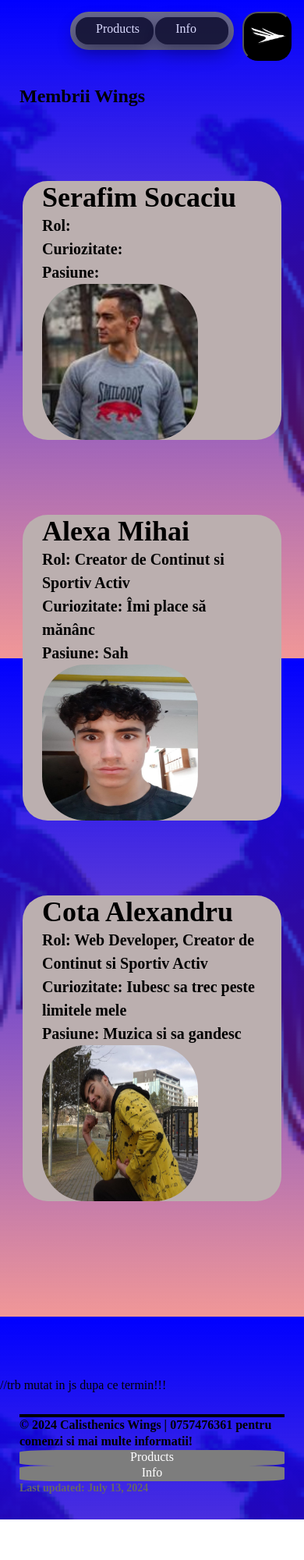
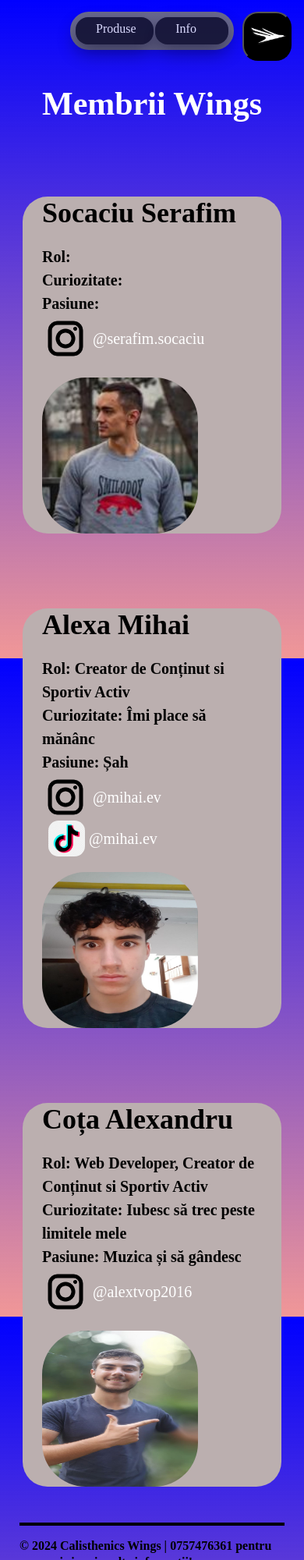
Before and after one commit to sksksk2024/Wings, a website: page info.html in a window 390 px wide. Shown: the top 2000 px of the page at 78% size. Before the commit the page ends 1948 px from the top, so only its background shows below. Drawn offline with Linux system fonts and the light colour scheme.

Commit message:
Social tags for members, colorful burger menu and resolved the js issue

```diff
--- a/app/js/script.js
+++ b/app/js/script.js
@@ -68,10 +68,12 @@ function galleryspin(sign) {
 //last updated
 document.addEventListener('DOMContentLoaded', () => {
   const updateDateElement = document.getElementById('update-date');
-  const lastModified = new Date(document.lastModified);
+  if (updateDateElement) {
+    const lastModified = new Date(document.lastModified);
 
-  const options = { year: 'numeric', month: 'long', day: 'numeric' };
-  const formattedDate = lastModified.toLocaleDateString(undefined, options);
+    const options = { year: 'numeric', month: 'long', day: 'numeric' };
+    const formattedDate = lastModified.toLocaleDateString(undefined, options);
 
-  updateDateElement.textContent = formattedDate;
+    updateDateElement.textContent = formattedDate;
+  }
 });
--- a/app/scss/components/_topnav.scss
+++ b/app/scss/components/_topnav.scss
@@ -56,7 +56,8 @@ body.menu-open .sliders {
     margin-inline-start: auto;
     margin-block-end: 8rem;
     cursor: pointer;
-    background-color: var(--white);
+    background: radial-gradient(circle, red, white);
+    // background-color: var(--white);
 
     @media (max-width: 28.875em) {
       position: relative;
@@ -79,6 +80,7 @@ body.menu-open .sliders {
     background-color: var(--dkblack);
     translate: 100vw 0;
     transition: translate 0.5s ease-in-out;
+    background: radial-gradient(circle, black, white);
 
     translate: 0;
     opacity: 0;
@@ -112,6 +114,11 @@ body.menu-open .sliders {
       padding: 0.5rem 1rem; /* Adjust padding as needed */
       border-radius: 0.25rem; /* Adjust border radius as needed */
       cursor: pointer; /* Change cursor on hover */
+      background: radial-gradient(yellow, orange, red);
+      color: black;
+      font-weight: bold;
+      font-size: 60px;
+      border-radius: 94px;
 
       &:hover {
         background-color: #666; /* Change background color on hover */
--- a/app/scss/components/card.scss
+++ b/app/scss/components/card.scss
@@ -2,7 +2,7 @@
 
 .body {
   background: linear-gradient(var(--blue), rgba(226, 48, 48, 0.5)),
-              url('../../images/wings1.png') no-repeat center center fixed;
+              no-repeat center center fixed;
     background-size: cover;
 }
 
--- a/app/scss/components/footer.scss
+++ b/app/scss/components/footer.scss
@@ -1,9 +1,7 @@
 @use '../util/' as *;
 
 .footer {
-  position: relative;
-  bottom: -227px;
-  height: 16vh;
+  height: 20vh;
   hr {
     border: 2px solid var(--dkblack);
   }
@@ -22,12 +20,15 @@
     height: 20px;
   }
 
-  #last-updated {
-    font-size: 0.875rem;
-    color: #666;
+  &__1 {
+    position: relative;
+    bottom: -247px;
+    height: 58vh;
+    // background-color: var(--coolorange)ș
   }
 
   #update-date {
+    font-size: 0.875rem;
     font-weight: bold;
   }
 }
--- a/app/scss/components/membrii.scss
+++ b/app/scss/components/membrii.scss
@@ -9,9 +9,6 @@
     font-weight: 700;
   }
 
-  &__description {
-  }
-
   img {
     //pozele sa fie in dreapta jos!!!
     border-radius: 28%;
@@ -20,4 +17,26 @@
     height: 200px;
     width: 200px;
   }
+
+  &__h1 {
+    color: white;
+    display: flex;
+    justify-content: center;
+    font-size: 42px;
+  }
+
+  &__social {
+    display: inline-block;
+    vertical-align: middle;
+    max-width: 60px;
+    max-height: 60px;
+    margin-right: 10px;
+  }
+
+  &__tag {
+    display: inline-block;
+    vertical-align: middle;
+    white-space: nowrap;
+    font-weight: normal;
+  }
 }
--- a/app/scss/components/parallettes.scss
+++ b/app/scss/components/parallettes.scss
@@ -1,5 +1,5 @@
 *{
-  margin: 0;
+  // margin: 0;
   padding: 0;
   box-sizing: border-box;
   }
@@ -18,13 +18,14 @@
     }
 
     @media (min-width: 50em){
-      left: -143px;
+      left: 38px;
       bottom: -103px;
     }
     @media (max-width: 35em){
       justify-content: center;
-      width: 389px;
       text-align-last: center;
+      // width: 389px;
+      max-width: 352px;
     }
   }
 
@@ -103,7 +104,10 @@
   border: 2px solid #2d4052;
   }
   .sliders label:nth-child(1){
-  margin-top: 0;
+    @media (min-width: 40em) {
+      margin-top: 0;
+
+    }
   }
 
   label img {
@@ -114,7 +118,7 @@
   opacity: .9;
   }
 
-  label img:hover
+  label img:hover,
   #tab-1:checked ~ .sliders label:nth-child(1) img,
   #tab-2:checked ~ .sliders label:nth-child(2) img,
   #tab-3:checked ~ .sliders label:nth-child(3) img,
--- a/app/scss/globals/colors.scss
+++ b/app/scss/globals/colors.scss
@@ -9,5 +9,6 @@
   --blue: hsl(240, 100%, 50%);
   --red: hsl(0, 100%, 50%);
   --orange: hsl(39, 100%, 50%);
+  --coolorange: hsl(0, 82%, 73%);
   // --chill: linear-gradient(135deg, #09e485 0%,#0291e3 100%);
 }
--- a/info.html
+++ b/info.html
@@ -31,7 +31,7 @@
 <body class="body">
   <header class="header container">
     <div class="header__button">
-      <a href="index.html">Products</a>
+      <a href="index.html">Produse</a>
       <a href="info.html">Info</a>
     </div>
 
@@ -46,7 +46,7 @@
         </button>
         <ul class="topnav__links">
           <li class="topnav__item">
-            <a href="https://www.instagram.com/wings__sw/" class="topnav__link">@wings</a>
+            <a href="https://www.instagram.com/wings__sw/" class="topnav__link" target="_blank">@wings</a>
           </li>
         </ul>
       </div>
@@ -54,15 +54,17 @@
   </header>
 
   <main>
-    <h1 class="container">Membrii Wings</h1>
+    <h1 class="container membrii__h1" >Membrii Wings</h1>
 
 
     <section class="container cards membrii">
-      <div class="membrii__title">Serafim Socaciu</div>
+      <div class="membrii__title">Socaciu Serafim</div>
       <p class="membrii__description">
         Rol:  <br>
         Curiozitate:  <br>
-        Pasiune:
+        Pasiune:   <br>
+        <img src="./app/images/insta.png" style="display: inline-block; vertical-align: middle; max-width: 60px; max-height: 60px;" alt="">
+        <a href="https://www.instagram.com/serafim.socaciu/" style="display: inline-block; vertical-align: middle; white-space: nowrap; font-weight: normal;" target="_blank">@serafim.socaciu</a>
       </p>
       <img src="./app/images/Serafim.png" alt="">
     </section>
@@ -70,21 +72,27 @@
     <section class="container cards membrii">
       <div class="membrii__title">Alexa Mihai</div>
       <p class="membrii__description">
-        Rol: Creator de Continut si Sportiv Activ <br>
+        Rol: Creator de Conținut si Sportiv Activ <br>
         Curiozitate: Îmi place să mănânc <br>
-        Pasiune: Sah
+        Pasiune: Șah <br>
+        <img src="./app/images/insta.png" style="display: inline-block; vertical-align: middle; max-width: 60px; max-height: 60px;" alt="">
+        <a href="https://www.instagram.com/mihai.ev/" style="display: inline-block; vertical-align: middle; white-space: nowrap; font-weight: normal;" target="_blank">@mihai.ev</a> <br>
+        <img src="./app/images/tiktok.png" style="display: inline-block; vertical-align: middle; max-width: 47px; max-height: 46px; margin-left: 8px;" alt="">
+        <a href="https://www.tiktok.com/@mihai.ev" style="display: inline-block; vertical-align: middle; white-space: nowrap; font-weight: normal;" target="_blank">@mihai.ev</a>
       </p>
       <img src="./app/images/Mihai.png" alt="">
     </section>
 
     <section class="container cards membrii">
-      <div class="membrii__title">Cota Alexandru</div>
+      <div class="membrii__title">Coța Alexandru</div>
       <p class="membrii__description">
-        Rol: Web Developer, Creator de Continut si Sportiv Activ<br>
-        Curiozitate: Iubesc sa trec peste limitele mele <br>
-        Pasiune: Muzica si sa gandesc
+        Rol: Web Developer, Creator de Conținut si Sportiv Activ<br>
+        Curiozitate: Iubesc să trec peste limitele mele <br>
+        Pasiune: Muzica și să gândesc <br>
+        <img src="./app/images/insta.png" style="display: inline-block; vertical-align: middle; max-width: 60px; max-height: 60px;" alt="">
+        <a href="https://www.instagram.com/alextvop2016/" style="display: inline-block; vertical-align: middle; white-space: nowrap; font-weight: normal;" target="_blank">@alextvop2016</a>
       </p>
-      <img src="./app/images/Alex.png" alt="">
+      <img src="./app/images/alex2.png" alt="">
     </section>
 
 
@@ -93,26 +101,16 @@
   <footer class="footer container">
     <hr>
     <p>
-      © 2024 Calisthenics Wings | 0757476361 pentru comenzi si mai multe informatii!
+      © 2024 Calisthenics Wings | 0757476361 pentru comenzi și mai multe informații!
     </p>
 
     <div>
-      <a href="index.html">Products</a>
+      <a href="index.html">Produse</a>
       <a href="info.html">Info</a>
     </div>
 
     <!-- Last updated(just the Day, Month and Year) -->
-    <p id="last-updated">Last updated: <span id="update-date"></span></p>
+    <p>Last Updated: <span id="update-date"></span></p>
   </footer>
-
-  <script>
-    document.addEventListener('DOMContentLoaded', () => {
-      const updateDateElement = document.getElementById('update-date');
-      const lastModified = new Date(document.lastModified);
-      const options = { year: 'numeric', month: 'long', day: 'numeric' };
-      const formattedDate = lastModified.toLocaleDateString(undefined, options);
-      updateDateElement.textContent = formattedDate;
-    });
-  </script>            //trb mutat in js dupa ce termin!!!
 </body>
 </html>
```
Also changed, not shown: index.html (+7 -9 lines), app/images/alex2.png (added), app/images/insta.png (added), app/images/tiktok.png (added), dist/script.js, dist/style.css, 2 other files.
